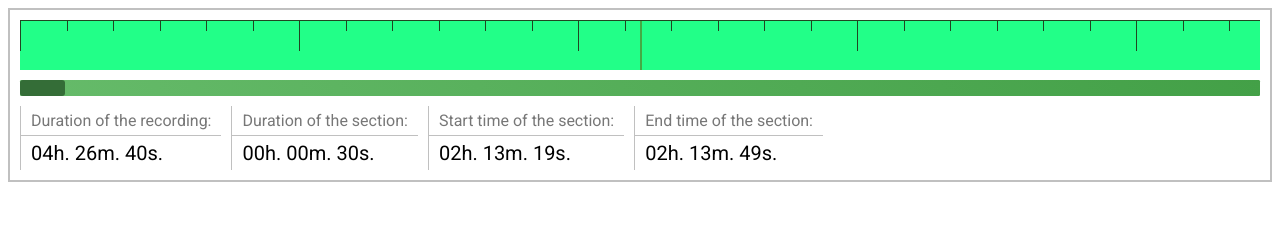
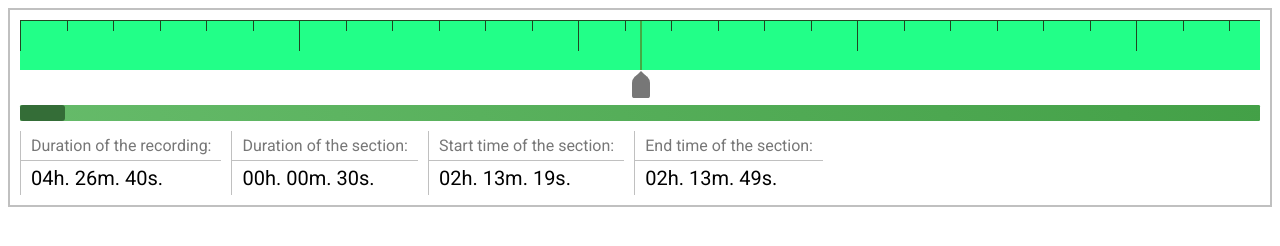
Before and after one commit to svrakata/progress-bar, a website: page index.html in a window 1280 px wide. Both pictures are taken after a click on the element 640 px from the left and 45 px from the top of the page. Drawn offline with nearby package versions, Linux system fonts and the light colour scheme.

Commit message:
update: thumb on slider, time api, tweaks

```diff
--- a/script.js
+++ b/script.js
@@ -17,8 +17,8 @@ class ProgressBar {
 
         this.time = {
             length: options.length,
-            start: this.defaults.durationSlider.value,
-            end: 0,
+            start: 0,
+            end: this.defaults.durationSlider.value,
             duration: this.defaults.durationSlider.value || 30,
         };
 
@@ -54,8 +54,6 @@ class ProgressBar {
             endTimeSection: new Timer('End time of the section: ', this.time.end),
         };
 
-
-
         this.setupElements();
         this.addToDom();
 
@@ -83,17 +81,22 @@ class ProgressBar {
     }
 
     barElSetup(node) {
-        node.el.classList.add('progress__bar');
+        node.el.classList.add('vrs-progress__bar');
         node.el.addEventListener('click', this.moveSliderOnClick.bind(this));
     }
 
     sliderElSetup(node) {
-        node.el.classList.add('progress__slider');
+        const thumb = document.createElement('div');
+        thumb.classList.add('vrs-progress__thumb');
+
+        node.el.appendChild(thumb);
+
+        node.el.classList.add('vrs-progress__slider');
         node.el.addEventListener('mousedown', this.sliderPressedDown.bind(this));
     }
 
     durationElSetup(node) {
-        node.el.classList.add('progress__duration');
+        node.el.classList.add('vrs-progress__duration');
         node.el.setAttribute('type', 'range');
         node.el.value = node.attr.value;
         node.el.min = node.attr.min;
@@ -119,6 +122,8 @@ class ProgressBar {
             this.slider.el.style.width = `${px}px`;
             // updates the slider boundaries inside the animationFrame 'cause it's called asyncly
             this.slider.boundaries = this.getBoundaries(this.slider.el);
+            this.time.end = this.time.start + parseInt(this.time.duration);
+            this.timers.endTimeSection.updateTime(this.time.end);
         };
         this.time.duration = parseInt(seconds);
         requestAnimationFrame(action);
@@ -130,7 +135,6 @@ class ProgressBar {
         const maxPossibleValue = Math.floor((this.time.length - currentTime) / this.durationSlider.attr.step) * this.durationSlider.attr.step;
 
         if (currentTime + value > this.time.length) {
-            this.timers.durationSection.updateTime(maxPossibleValue);
             return this.setSliderWidth(maxPossibleValue);
         }
 
@@ -184,13 +188,13 @@ class ProgressBar {
 
             // get the time after the position is changed
 
-            const currentTime = this.getTimeAccordingSliderPosition();
+            const currentTime = Math.floor(this.getTimeAccordingSliderPosition());
 
+            this.time.start = currentTime;
+            this.time.end = currentTime + this.time.duration;
 
-            console.log(currentTime)
-
-            this.timers.startTimeSection.updateTime(currentTime);
-            this.timers.endTimeSection.updateTime(currentTime + parseInt(this.time.duration));
+            this.timers.startTimeSection.updateTime(this.time.start);
+            this.timers.endTimeSection.updateTime(this.time.end);
         }
 
         requestAnimationFrame(action);
@@ -230,11 +234,11 @@ class ProgressBar {
 
     createAndAddMarker(position, tall) {
         const marker = document.createElement('div');
-        marker.classList.add('progress__marker');
+        marker.classList.add('vrs-progress__marker');
         marker.style.left = position * this.pixelsPerSecond + 'px';
 
         if (tall) {
-            marker.classList.add('progress__marker--tall');
+            marker.classList.add('vrs-progress__marker--tall');
         }
 
         this.bar.el.appendChild(marker);
@@ -250,12 +254,11 @@ class ProgressBar {
             } else {
                 this.createAndAddMarker(i * 600);
             }
-
         }
     }
 
     removeMarkers() {
-        this.bar.el.querySelectorAll('.progress__marker').forEach(e => e.remove());
+        this.bar.el.querySelectorAll('.vrs-progress__marker').forEach(e => e.remove());
     }
 
     resetBarOnWindowResize() {
@@ -318,9 +321,9 @@ class Timer {
         const label = document.createElement('span');
         const time = document.createElement('span');
 
-        container.classList.add('progress__timer');
-        label.classList.add('progress__label');
-        time.classList.add('progress__time');
+        container.classList.add('vrs-progress__timer');
+        label.classList.add('vrs-progress__label');
+        time.classList.add('vrs-progress__time');
 
         label.innerHTML = this.label;
         time.innerHTML = this.time;
--- a/style.css
+++ b/style.css
@@ -9,18 +9,20 @@
     padding: 10px;
 }
 
-.progress__bar {
+.vrs-progress__bar {
     background-color: #22ff88;
     border-top: 1px solid rgb(33, 68, 33);
 
     height: 50px;
 
+    margin-bottom: 35px;
+
     position: relative;
 
-    overflow: hidden;
+    /* overflow: hidden; */
 }
 
-.progress__slider {
+.vrs-progress__slider {
     background-color: #44aa44;
     cursor: pointer;
 
@@ -29,7 +31,35 @@
     position: relative;
 }
 
-.progress__marker {
+    .vrs-progress__thumb {
+      background-color: #777777;
+      border-radius: 4px;
+      border-top-left-radius: 14px;
+      border-top-right-radius: 14px;
+
+      position: absolute;
+      bottom: -28px;
+      left: calc(50% - 9px);
+
+      height: 24px;
+      width: 18px;
+    }
+
+    .vrs-progress__thumb::before {
+      border: 5px solid transparent;
+      border-bottom-color: #777777;
+
+      content: '';
+
+      position: absolute;
+      top: -8px;
+      left: calc(50% - 5px);
+
+      height: 0;
+      width: 0;
+    }
+
+.vrs-progress__marker {
     background-color: rgb(33, 68, 33);
 
     position: absolute;
@@ -40,7 +70,7 @@
     width: 1px;
 }
 
-.progress__marker--tall {
+.vrs-progress__marker--tall {
     height: 30px;
 }
 
@@ -48,7 +78,7 @@
  ================ restyling of the range input (#DURATION slider) /c-ped from somewhere/
 */
 
-.progress__duration {
+.vrs-progress__duration {
     display: block;
 
     margin: 10px 0 0 0;
@@ -156,7 +186,7 @@ input[type=range]::-webkit-slider-thumb {
  ================ #TIMERS ================
 */
 
-.progress__timer {
+.vrs-progress__timer {
   border-left: 1px solid silver;
   /* box-shadow: 2px 2px 10px #ccc; */
 
@@ -167,7 +197,7 @@ input[type=range]::-webkit-slider-thumb {
   display: inline-block;
 }
 
-.progress__label {
+.vrs-progress__label {
   border-bottom: 1px solid silver;
   display: block;
 
@@ -177,7 +207,7 @@ input[type=range]::-webkit-slider-thumb {
   padding: 5px 10px;
 }
 
-.progress__time {
+.vrs-progress__time {
   display: block;
 
   font-size: 20px;
```
Also changed, not shown: 1 other file.
